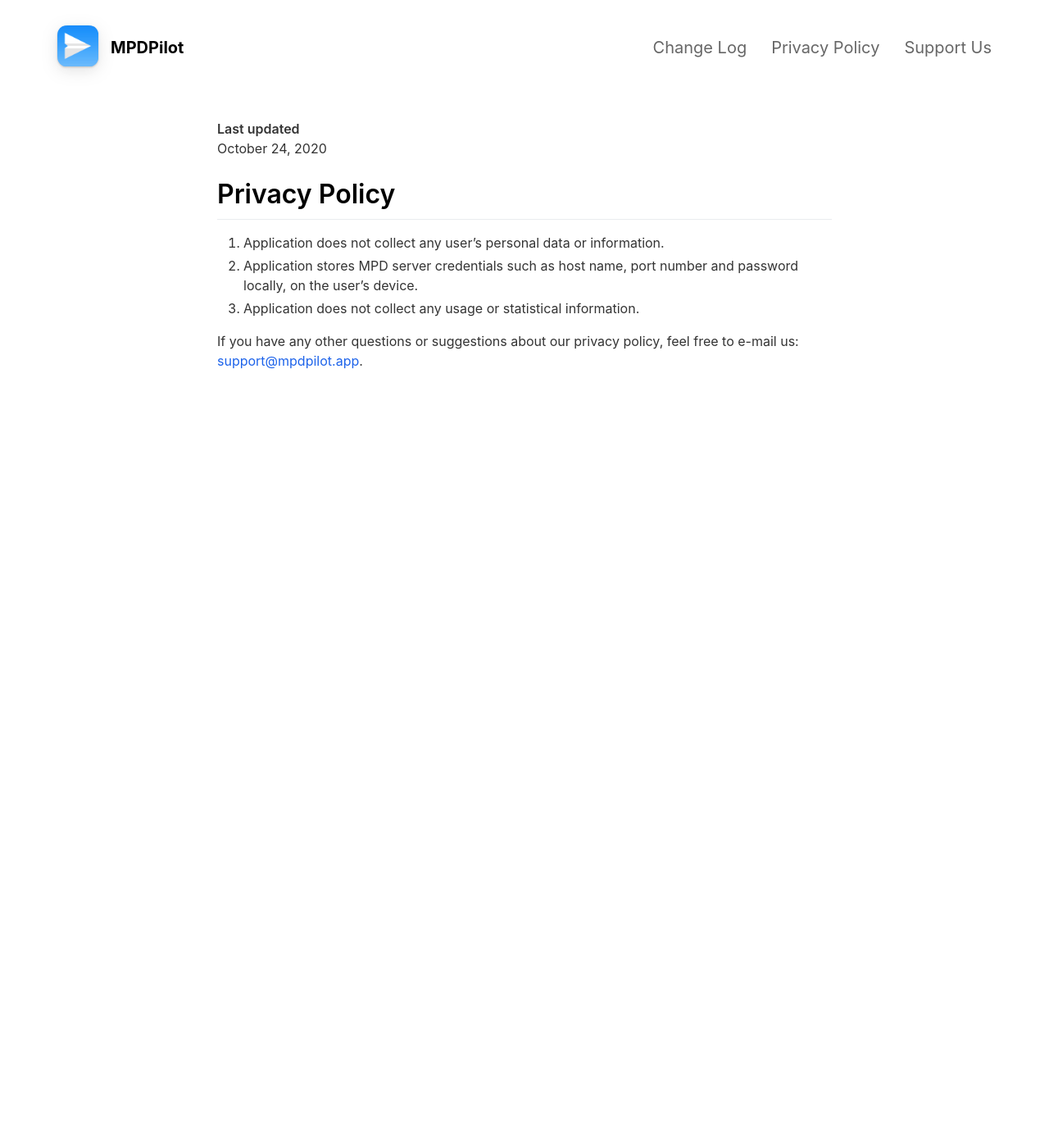
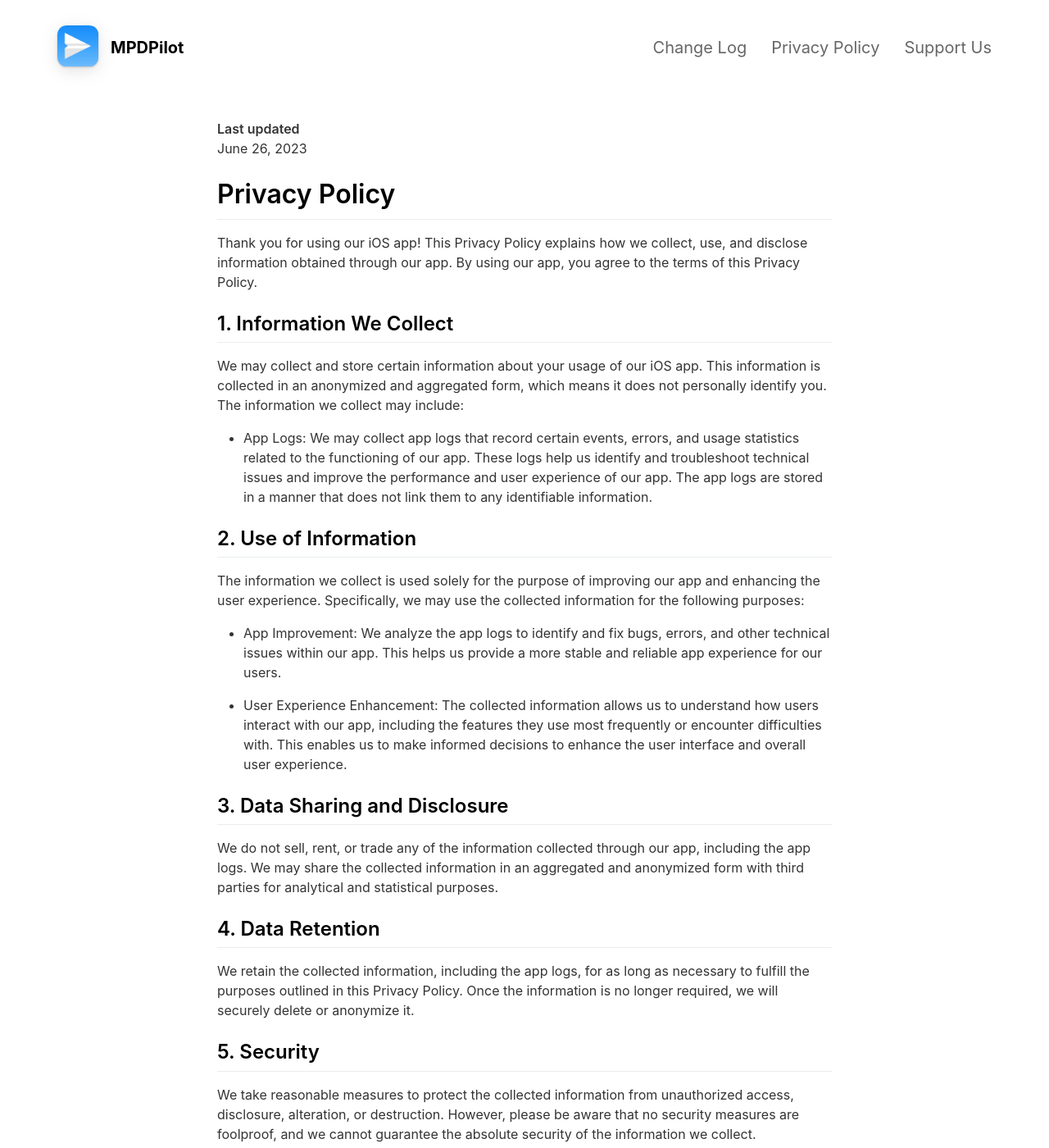
Before and after one commit to MPDPilot/MPDPilot-website, a Jekyll site: the page built from _pages/privacypolicy.md, in a window 1280 px wide and 1400 px high. Shown: the whole window at 82% size. Built offline with Jekyll 4.4.1, drawn with Linux system fonts in a browser that asks for light colours; nearby versions of some CDN libraries; some of the changed text lies outside the part shown.

Commit message:
new privacy policy draft

```diff
--- a/_pages/privacypolicy.md
+++ b/_pages/privacypolicy.md
@@ -5,12 +5,65 @@ include_in_header: true
 ---
 
 **Last updated**
-October 24, 2020
+June 26, 2023
 
 # Privacy Policy
 
-1. Application does not collect any user's personal data or information.
+Thank you for using our iOS app! This Privacy Policy explains how we collect, use, and disclose information obtained through our app. By using our app, you agree to the terms of this Privacy Policy.
+
+## 1. Information We Collect
+
+We may collect and store certain information about your usage of our iOS app. This information is collected in an anonymized and aggregated form, which means it does not personally identify you. The information we collect may include:
+
+- App Logs: We may collect app logs that record certain events, errors, and usage statistics related to the functioning of our app. These logs help us identify and troubleshoot technical issues and improve the performance and user experience of our app. The app logs are stored in a manner that does not link them to any identifiable information.
+
+## 2. Use of Information
+
+The information we collect is used solely for the purpose of improving our app and enhancing the user experience. Specifically, we may use the collected information for the following purposes:
+
+- App Improvement: We analyze the app logs to identify and fix bugs, errors, and other technical issues within our app. This helps us provide a more stable and reliable app experience for our users.
+
+- User Experience Enhancement: The collected information allows us to understand how users interact with our app, including the features they use most frequently or encounter difficulties with. This enables us to make informed decisions to enhance the user interface and overall user experience.
+
+## 3. Data Sharing and Disclosure
+
+We do not sell, rent, or trade any of the information collected through our app, including the app logs. We may share the collected information in an aggregated and anonymized form with third parties for analytical and statistical purposes.
+
+## 4. Data Retention
+
+We retain the collected information, including the app logs, for as long as necessary to fulfill the purposes outlined in this Privacy Policy. Once the information is no longer required, we will securely delete or anonymize it.
+
+## 5. Security
+
+We take reasonable measures to protect the collected information from unauthorized access, disclosure, alteration, or destruction. However, please be aware that no security measures are foolproof, and we cannot guarantee the absolute security of the information we collect.
+
+## 6. Children's Privacy
+
+Our app is not intended for use by children under the age of 13. We do not knowingly collect personal information from children under the age of 13. If you believe we have inadvertently collected information from a child under 13, please contact us, and we will take steps to delete the information as soon as possible.
+
+## 7. Personal Data
+
+We want to emphasize that our app does not collect any private or personal data, including the following:
+
+- Titles of songs you listen to
+- Contents of your MPD queue and library
+- MPD server credentials (host names, ports, passwords)
+- Local playback stream URLs
+
+We respect your privacy and are committed to ensuring that no private or personal data is collected through our app.
+
+## 8. Changes to this Privacy Policy
+
+We reserve the right to update or modify this Privacy Policy at any time. Any changes to this policy will be effective immediately upon posting the updated Privacy Policy in our app. Please review this Privacy Policy periodically for any updates.
+
+## Contact Us
+
+If you have any questions, concerns, or requests regarding this Privacy Policy or the information we collect, please contact us at [support@mpdpilot.app](mailto:support@mpdpilot.app).
+
+By continuing to use our iOS app, you acknowledge that you have read and understood this Privacy Policy and consent to the collection, use, and disclosure of your information as described herein.
+
+<!-- 1. Application does not collect any user's personal data or information.
 2. Application stores MPD server credentials such as host name, port number and password locally, on the user's device.
-3. Application does not collect any usage or statistical information.
+3. Application does not collect any usage or statistical information. -->
 
-If you have any other questions or suggestions about our privacy policy, feel free to e-mail us: [support@mpdpilot.app](mailto:support@mpdpilot.app).
+<!-- If you have any other questions or suggestions about our privacy policy, feel free to e-mail us: [support@mpdpilot.app](mailto:support@mpdpilot.app). -->
```
